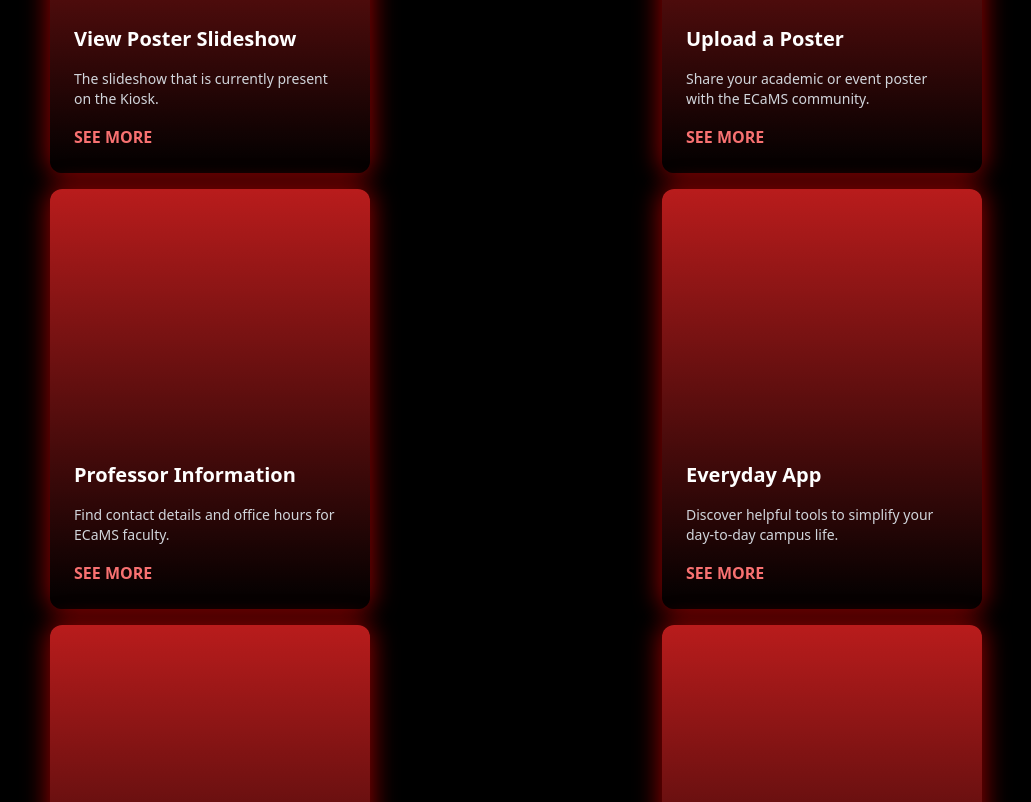
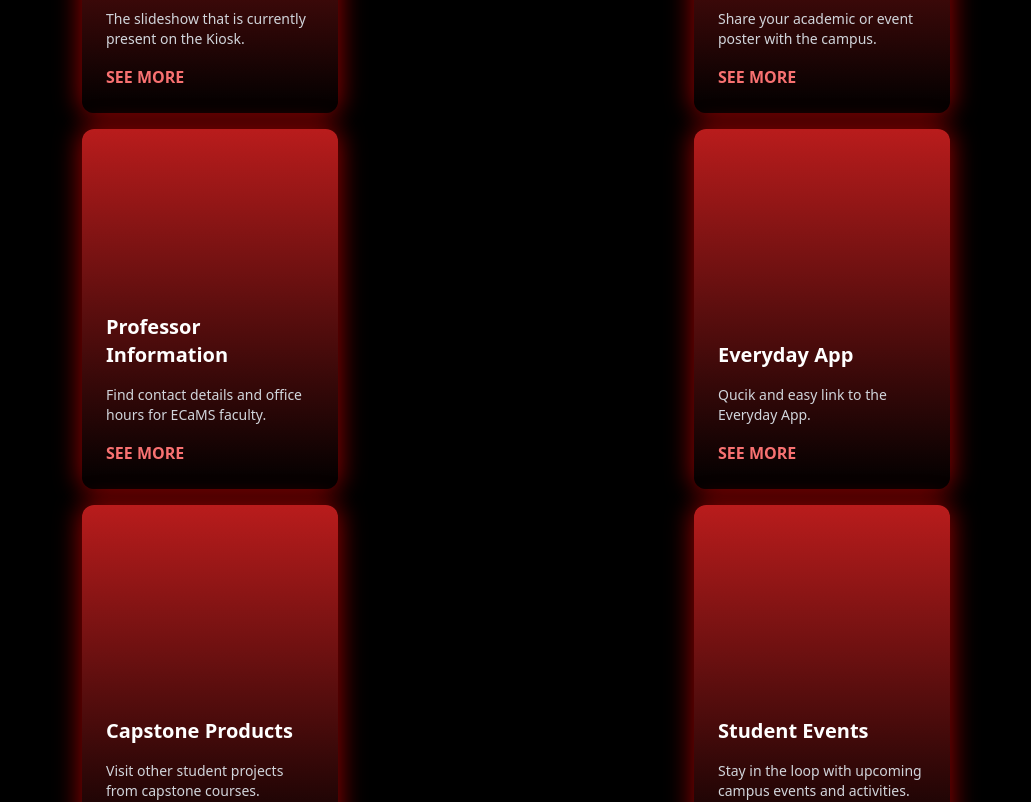
Before and after one commit to ECaMS-Billboard/ecams-billboard, a React (Create React App) app: page / in a window 1280 px wide. Shown: the part 380-1182 px from the top of the page, without its empty margins (124-1155 px from the left). Built offline with nearby package versions, Linux system fonts and the light colour scheme; the HTML template or start-up script is replaced by a standard one.

Commit message:
Quality of Life Changes and MacOS support

```diff
--- a/src/App.js
+++ b/src/App.js
@@ -19,7 +19,7 @@ function App() {
     {
       title: 'Upload a Poster',
       path: '/upload',
-      description: 'Share your academic or event poster with the ECaMS community.'
+      description: 'Share your academic or event poster with the campus.'
     },
     // { title: 'View Map of Lewis', path: '/lewis-map' },
     {
@@ -30,17 +30,17 @@ function App() {
     {
       title: 'Everyday App',
       path: '/everydayapp',
-      description: 'Discover helpful tools to simplify your day-to-day campus life.'
+      description: 'Qucik and easy link to the Everyday App.'
     },
     {
       title: 'Capstone Products',
       path: '/capstoneproducts',
-      description: 'Explore innovative student projects from capstone courses.'
+      description: 'Visit other student projects from capstone courses.'
     },
     {
       title: 'Student Events',
       path: '/events',
-      description: 'Stay in the loop with upcoming student-led events and activities.'
+      description: 'Stay in the loop with upcoming campus events and activities.'
     },
     {
       title: 'Credits',
--- a/src/pages/Home.js
+++ b/src/pages/Home.js
@@ -11,18 +11,25 @@ function Home({ links }) {
 
       <div className="grid grid-cols-1 sm:grid-cols-2 gap-4 sm:gap-x-2 place-items-center">
         {links.map((link, index) => (
-          <div
+          <Link
             key={index}
-            className="group w-80 h-[420px] rounded-xl cursor-pointer"
+            to={link.path}
+            className="group w-64 h-[360px] rounded-xl cursor-pointer"
             style={{
               perspective: '1000px',
+              WebkitPerspective: '1000px', // For Safari
             }}
           >
             <div
-              className="relative w-full h-full rounded-xl transition-all duration-500 shadow-[0_0_25px_rgba(255,0,0,0.4)] group-hover:shadow-[0_0_40px_rgba(255,0,0,0.7)]"
+              className="relative w-full h-full rounded-xl transition-transform duration-500 shadow-[0_0_25px_rgba(255,0,0,0.4)] group-hover:shadow-[0_0_40px_rgba(255,0,0,0.7)] focus-within:rotate-y-[-4deg]"
               style={{
                 transformStyle: 'preserve-3d',
+                WebkitTransformStyle: 'preserve-3d', // For Safari
+                willChange: 'transform',
+                backfaceVisibility: 'hidden',
+                WebkitBackfaceVisibility: 'hidden', // For Safari
               }}
+              tabIndex="0"
             >
               <div className="group-hover:rotate-y-[-8deg] transition-transform duration-500 rounded-xl overflow-hidden w-full h-full bg-gradient-to-b from-red-700 to-black">
                 <div className="absolute inset-0 pointer-events-none rounded-xl shadow-[0_0_30px_rgba(255,0,0,0.3)] group-hover:shadow-[0_0_50px_rgba(255,0,0,0.6)] z-0"></div>
@@ -32,16 +39,11 @@ function Home({ links }) {
                   <p className="text-sm text-gray-300">
                     {link.description || "Click to learn more about this feature."}
                   </p>
-                  <Link
-                    to={link.path}
-                    className="text-red-400 font-semibold hover:underline"
-                  >
-                    SEE MORE
-                  </Link>
+                  <span className="text-red-400 font-semibold hover:underline">SEE MORE</span>
                 </div>
               </div>
             </div>
-          </div>
+          </Link>
         ))}
       </div>
     </div>
```
